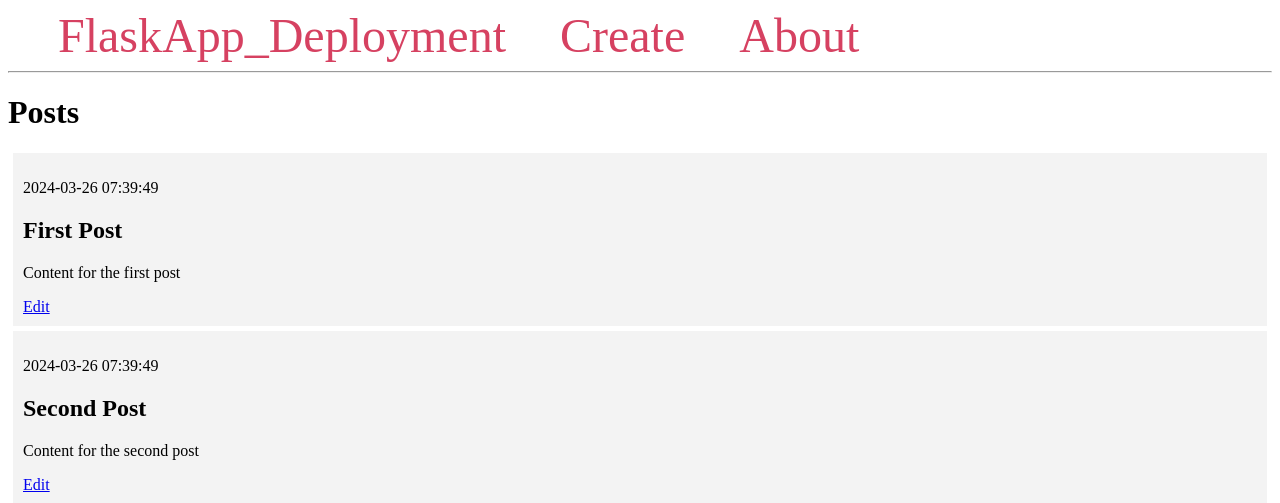
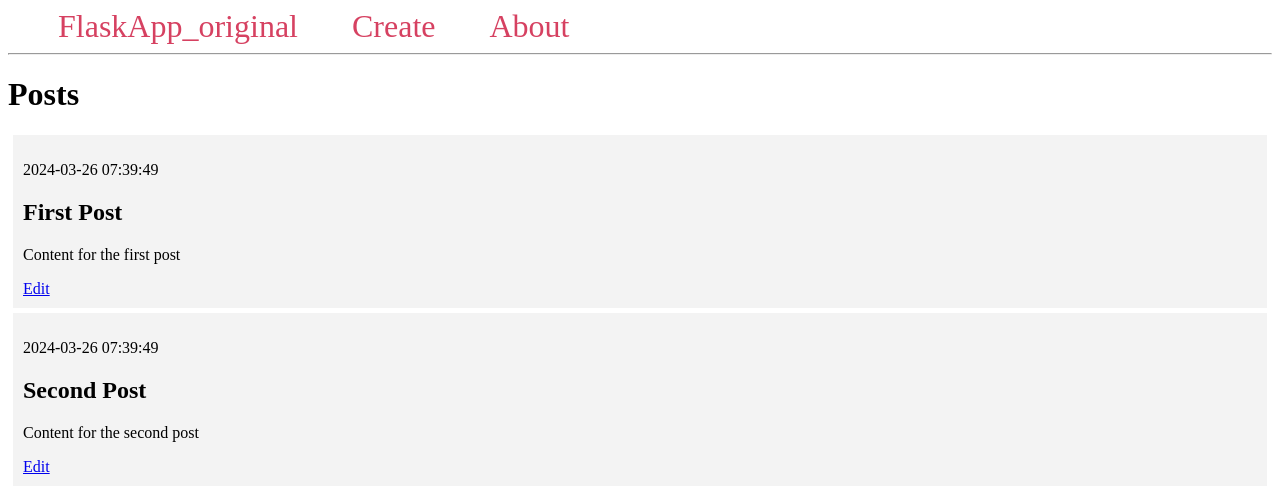
Before and after one commit to LilachAmar/flask-sql, a Flask app: page / in a window 1280 px wide. Shown: the top 503 px of the page. Run offline with Flask 3, Linux system fonts and the light colour scheme; data comes from the database, SQL or seed files in the repository.

Commit message:
Update base.html

```diff
--- a/templates/base.html
+++ b/templates/base.html
@@ -13,7 +13,7 @@
 
         nav a {
             color: #d64161;
-            font-size: 3em;
+            font-size: 2em;
             margin-left: 50px;
             text-decoration: none;
         }
@@ -21,7 +21,7 @@
 </head>
 <body>
     <nav>
-        <a href="{{ url_for('index') }}">FlaskApp_Deployment</a>
+        <a href="{{ url_for('index') }}">FlaskApp_original</a>
         <a href="{{ url_for('create') }}">Create</a>
         <a href="#">About</a>
     </nav>
```
